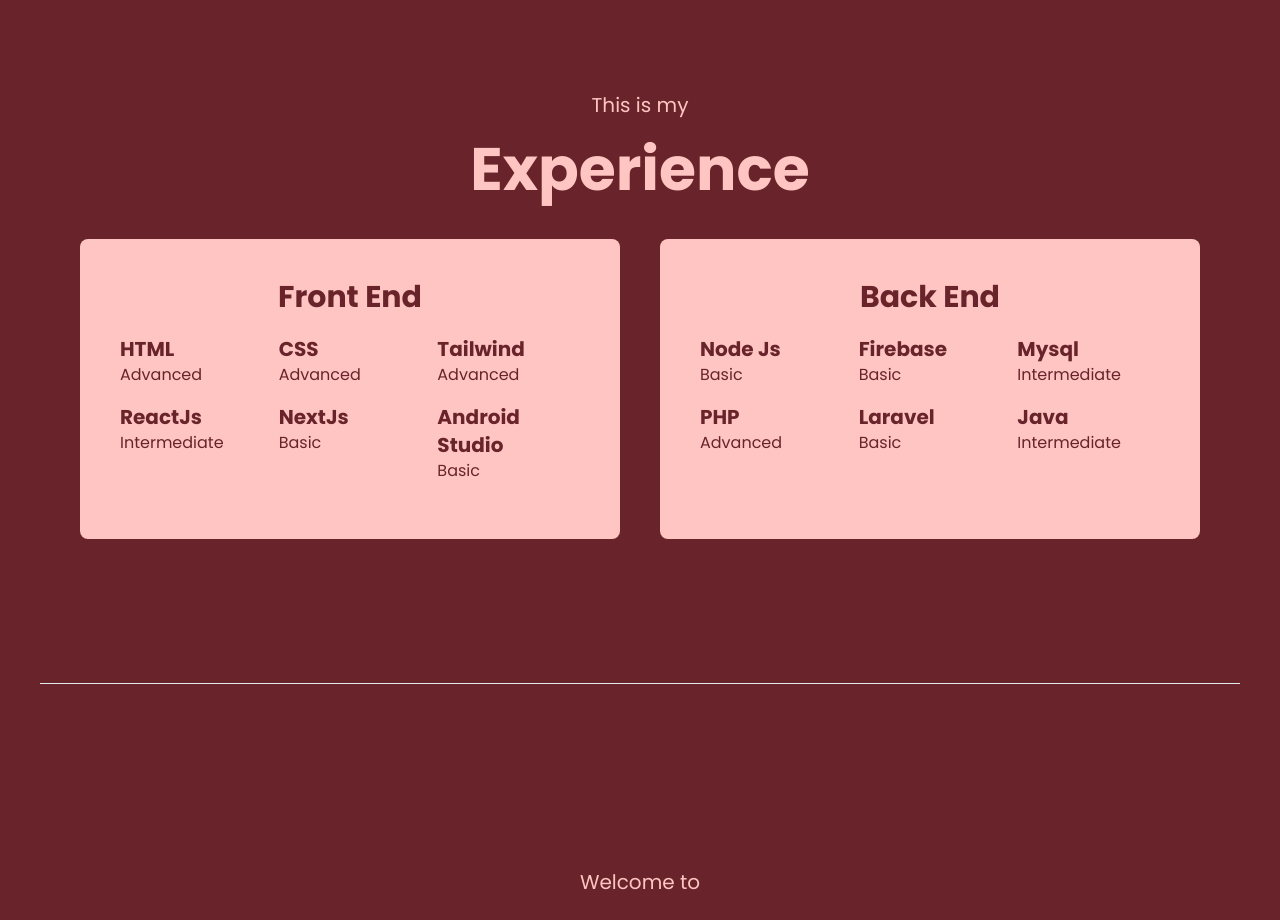
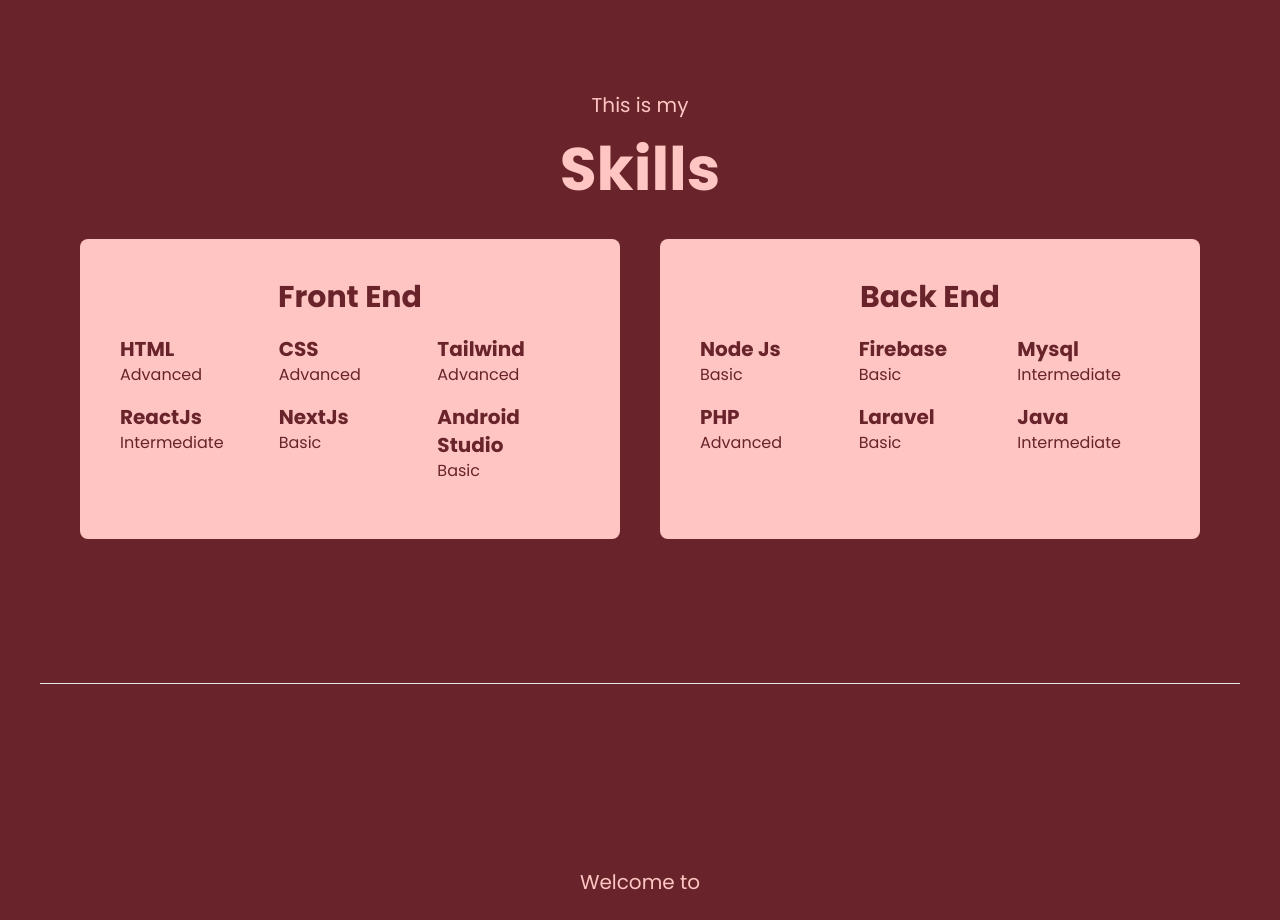
Before and after one commit to yasersyafa/landing-page, a Next.js app: page / in a window 1280 px wide. Shown: the part 2020-2940 px from the top of the page. Built offline with nearby package versions, Linux system fonts and the light colour scheme.

Commit message:
Update page.js

```diff
--- a/app/page.js
+++ b/app/page.js
@@ -71,7 +71,7 @@
       {/* achievements section */}
       <section className='mt-10 md:pt-36 pb-10 md:pb-36 border-b pt-5' id='experience'>
         <h5 className='text-base md:text-xl text-center'>This is my</h5>
-        <h1 className='text-3xl md:text-6xl font-bold text-center mt-5'>Experience</h1>
+        <h1 className='text-3xl md:text-6xl font-bold text-center mt-5'>Skills</h1>
         <div className='flex flex-col md:flex-row justify-center items-center'>
           {/* front end */}
           <div className='mt-10 bg-[#FFC5C3] dark:bg-[#68242a] p-10 md:w-[45%] text-[#68242a] dark:text-[#FFC5C3] h-[300px] overflow-y-auto md:mr-5 rounded-lg hover:scale-105 transition duration-150 ease-in-out'>
```
